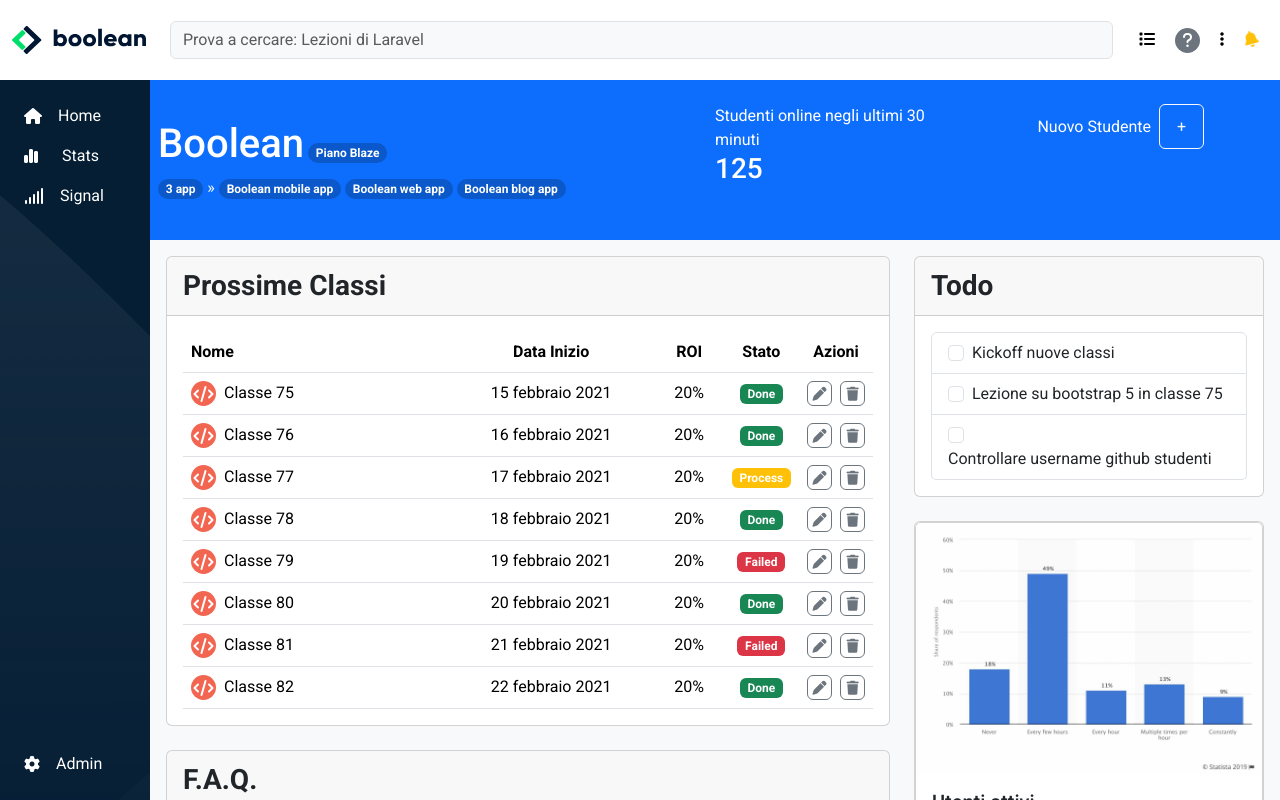
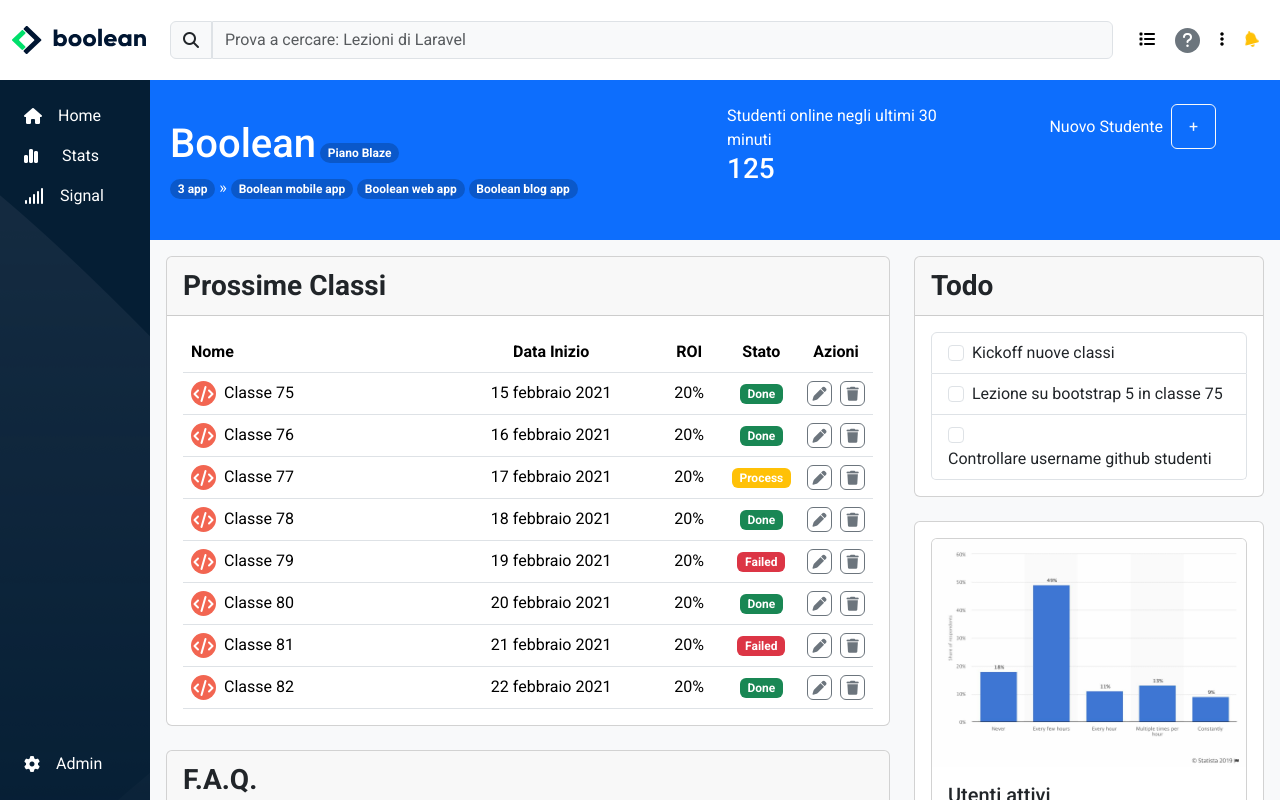
Before and after one commit to Valerio-Catellani/html-css-bootstrap-dashboard, a plain HTML site: page index.html in a window 1280 px wide. Drawn offline with nearby package versions, Linux system fonts and the light colour scheme.

Commit message:
modified navbar

```diff
--- a/index.html
+++ b/index.html
@@ -22,7 +22,7 @@
 </head>
 
 <body>
-  <nav id="hype-top-navbar" class="navbar navbar-expand fixed-top bg-white ">
+  <nav id="hype-top-navbar" class="navbar navbar-expand fixed-top z-3 bg-white ">
     <div class="container-fluid d-flex align-items-center ">
       <div class="hype-navbar-logo-container container-fluid p-0 me-2">
         <a class="navbar-brand d-flex align-items-center " href="#">
@@ -31,8 +31,11 @@
         </a>
       </div>
       <form class="d-flex w-100" role="search">
-        <input class="form-control me-2 bg-light" type="search" placeholder="Prova a cercare: Lezioni di Laravel"
-          aria-label="Search">
+        <span class="input-group-text rounded-end-0" id="basic-addon1">
+          <i class="fa-solid fa-magnifying-glass"></i>
+        </span>
+        <input type="Search" class="form-control me-2 bg-light rounded-start-0"
+          placeholder="Prova a cercare: Lezioni di Laravel" aria-label="Search" aria-describedby="basic-addon1">
       </form>
       <div class="hype-navbar-right ">
         <ul class="d-flex align-items-center justify-content-between m-0 ms-2 p-0 text-black  ">
@@ -92,11 +95,10 @@
         <span class="d-none d-lg-block">Admin</span>
       </div>
     </div>
-
     <div id="content" class="h-100 overflow-y-auto ">
-
       <section id="hero" class="px-2 py-4 bg-primary text-white">
-        <div class="row w-100">
+        <div class="container-fluid">
+          <div class="row">
             <div id="add-student" class="col-12 col-md-4 col-lg-3 order-md-3 pb-1 d-flex justify-content-md-center ">
               <div class="d-flex align-items-center align-self-start">
                 <span class="text-capitalize pe-2">Nuovo studente</span>
@@ -110,7 +112,7 @@
                   </div>
 
                   <div class="offcanvas-body">
-
+                    <div class="container-fluid">
                       <div class="row">
                         <div class="col-6">
                           <div class="mb-3">
@@ -169,10 +171,9 @@
                       <button type="button" class="btn btn-primary">Salva</button>
                       <button type="button" class="btn btn-warning">Svuota</button>
                     </div>
-
                   </div>
                 </div>
-
+              </div>
             </div>
             <div id="tags" class="col-12 col-md-5 col-lg-6 py-3">
               <h1 class="d-inline-block">Boolean</h1>
@@ -194,8 +195,9 @@
               <h3>125</h3>
             </div>
           </div>
+        </div>
+
       </section>
-
       <div id="card-container" class="p-3 h-100 bg-light container-fluid ">
         <div class="row">
           <div class="col-12 col-lg-8">
@@ -478,7 +480,7 @@
             </div>
 
             <div id="active-users" class="card mb-4">
-              <div class="card">
+              <div class="card m-3">
                 <img src="resources/img/stats.jpeg" class="card-img-top" alt="graphic of active users">
                 <div class="card-body">
                   <h5 class="card-title">Utenti attivi</h5>
--- a/resources/css/media-query.css
+++ b/resources/css/media-query.css
@@ -71,4 +71,8 @@
         width: calc(100% - 150px);
     }
 
+
+    /*Todo*/
+
+
 }
```
Lines whose indentation alone changed are shown as unchanged.
